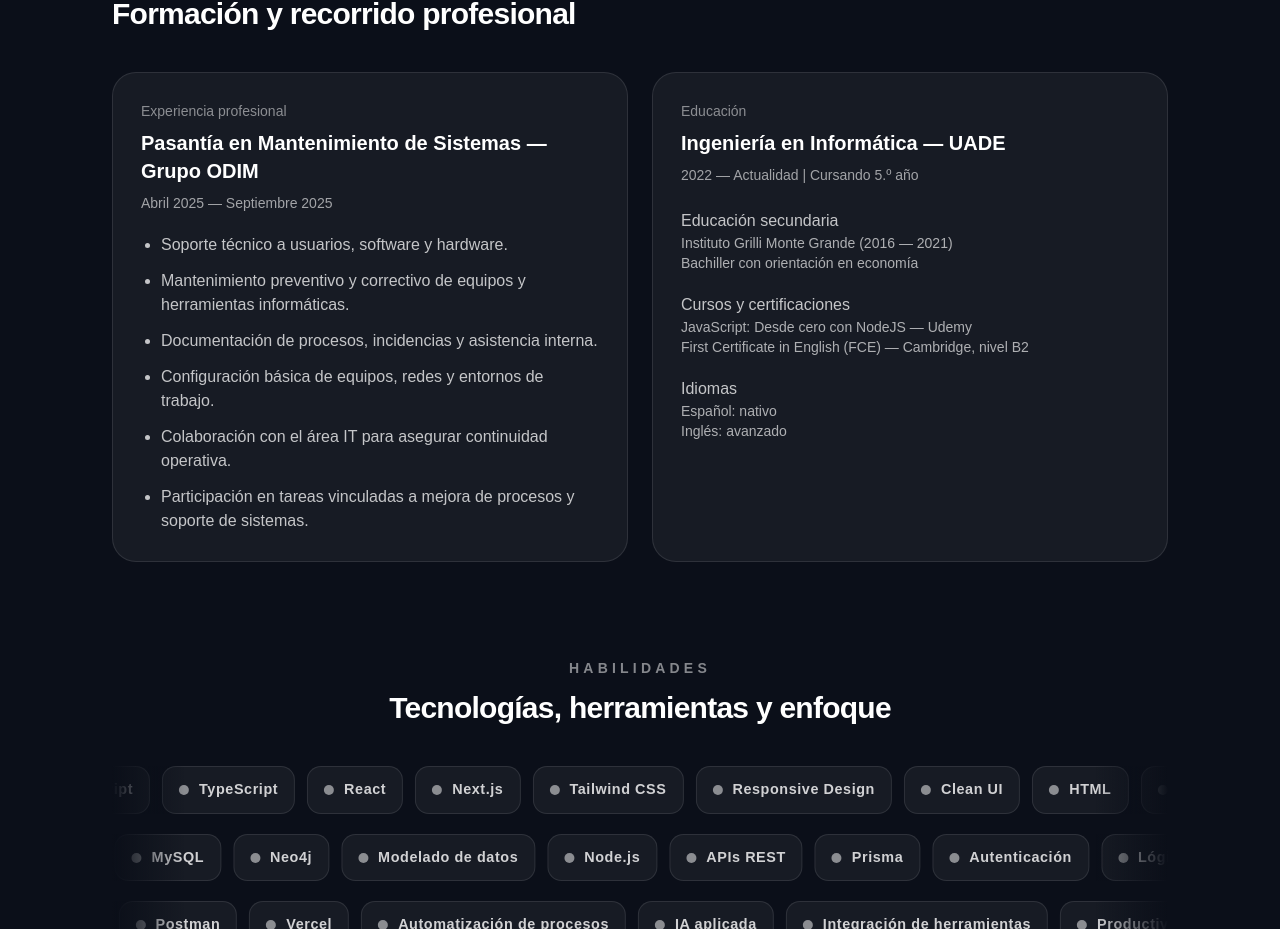
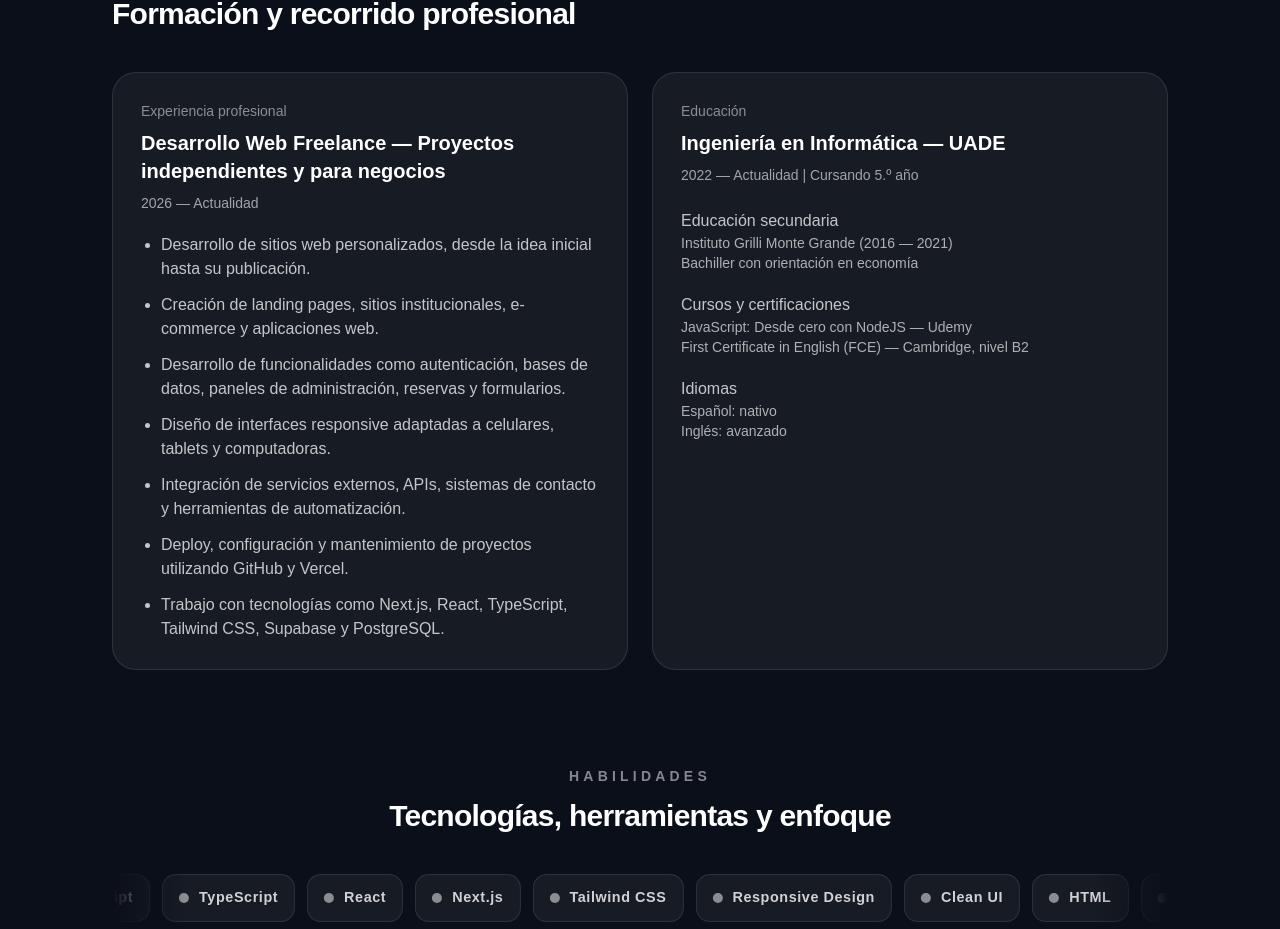
Before and after one commit to facu526/portfolio-facundo, a Next.js app: page / in a window 1280 px wide. Shown: the part 2971-3900 px from the top of the page. Built offline with nearby package versions, Linux system fonts and the light colour scheme.

Commit message:
Actualiza experiencia de desarrollo web freelance

```diff
--- a/app/page.tsx
+++ b/app/page.tsx
@@ -125,15 +125,16 @@ export default function Home() {
         experienceLabel: "Experiencia",
         experienceTitle: "Formación y recorrido profesional",
         professionalExperience: "Experiencia profesional",
-        experienceRole: "Pasantía en Mantenimiento de Sistemas — Grupo ODIM",
-        experienceDate: "Abril 2025 — Septiembre 2025",
+        experienceRole: "Desarrollo Web Freelance — Proyectos independientes y para negocios",
+        experienceDate: "2026 — Actualidad",
         experienceItems: [
-          "Soporte técnico a usuarios, software y hardware.",
-          "Mantenimiento preventivo y correctivo de equipos y herramientas informáticas.",
-          "Documentación de procesos, incidencias y asistencia interna.",
-          "Configuración básica de equipos, redes y entornos de trabajo.",
-          "Colaboración con el área IT para asegurar continuidad operativa.",
-          "Participación en tareas vinculadas a mejora de procesos y soporte de sistemas.",
+          "Desarrollo de sitios web personalizados, desde la idea inicial hasta su publicación.",
+          "Creación de landing pages, sitios institucionales, e-commerce y aplicaciones web.",
+          "Desarrollo de funcionalidades como autenticación, bases de datos, paneles de administración, reservas y formularios.",
+          "Diseño de interfaces responsive adaptadas a celulares, tablets y computadoras.",
+          "Integración de servicios externos, APIs, sistemas de contacto y herramientas de automatización.",
+          "Deploy, configuración y mantenimiento de proyectos utilizando GitHub y Vercel.",
+          "Trabajo con tecnologías como Next.js, React, TypeScript, Tailwind CSS, Supabase y PostgreSQL.",
         ],
         education: "Educación",
         educationTitle: "Ingeniería en Informática — UADE",
@@ -192,15 +193,16 @@ export default function Home() {
         experienceLabel: "Experience",
         experienceTitle: "Education and professional background",
         professionalExperience: "Professional Experience",
-        experienceRole: "Systems Maintenance Intern — Grupo ODIM",
-        experienceDate: "April 2025 — September 2025",
+        experienceRole: "Freelance Web Development — Independent and Business Projects",
+        experienceDate: "2026 — Present",
         experienceItems: [
-          "Technical support for users, software, and hardware.",
-          "Preventive and corrective maintenance of IT equipment and tools.",
-          "Documentation of processes, incidents, and internal support tasks.",
-          "Basic setup of equipment, networks, and work environments.",
-          "Collaboration with the IT team to support operational continuity.",
-          "Participation in tasks related to process improvement and systems support.",
+          "Development of custom websites, from the initial idea through publication.",
+          "Creation of landing pages, corporate websites, e-commerce sites, and web applications.",
+          "Development of features such as authentication, databases, admin dashboards, booking systems, and forms.",
+          "Design of responsive interfaces adapted to mobile phones, tablets, and computers.",
+          "Integration of external services, APIs, contact systems, and automation tools.",
+          "Deployment, configuration, and maintenance of projects using GitHub and Vercel.",
+          "Work with technologies such as Next.js, React, TypeScript, Tailwind CSS, Supabase, and PostgreSQL.",
         ],
         education: "Education",
         educationTitle: "Computer Engineering — UADE",
```
